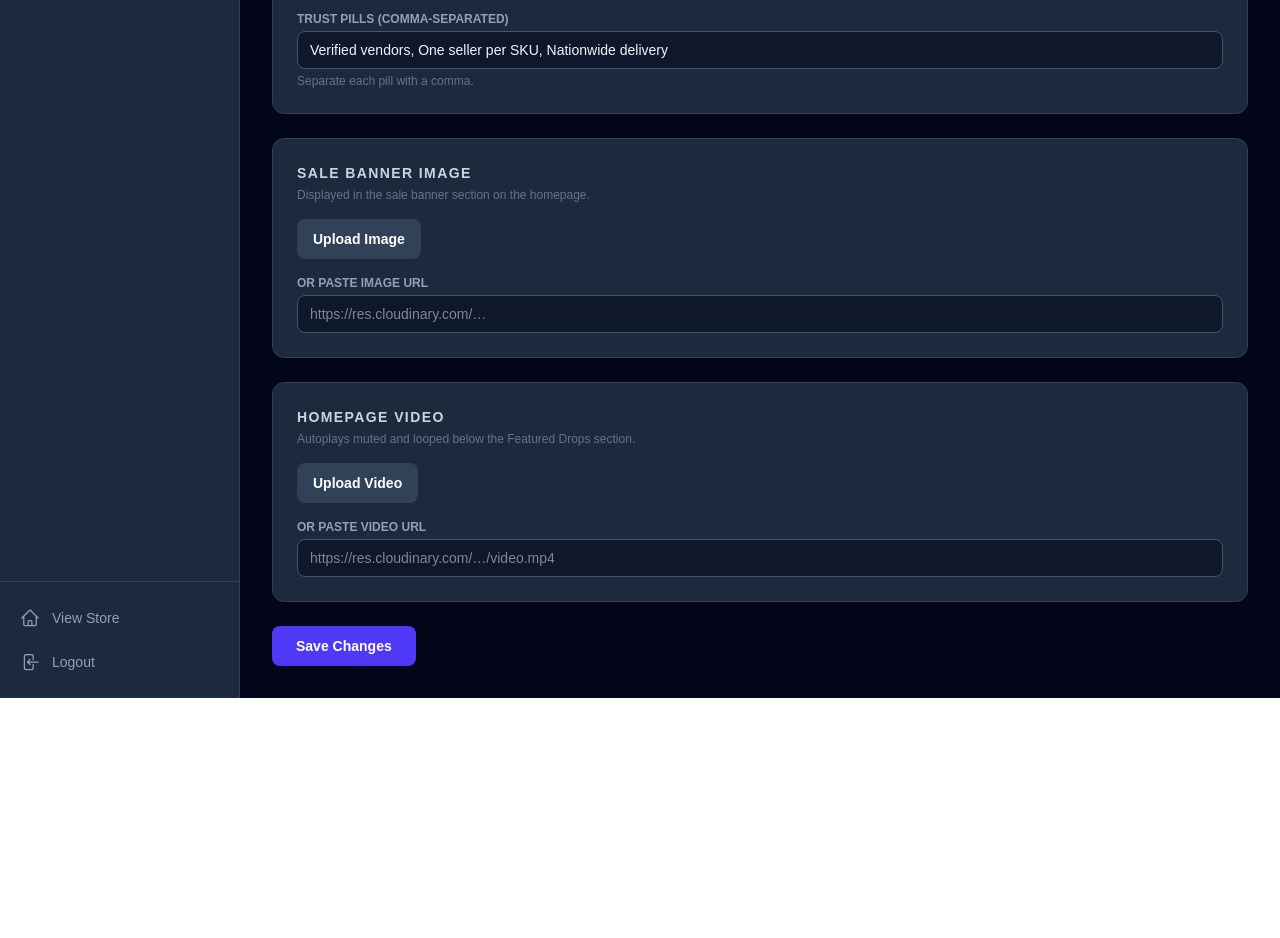
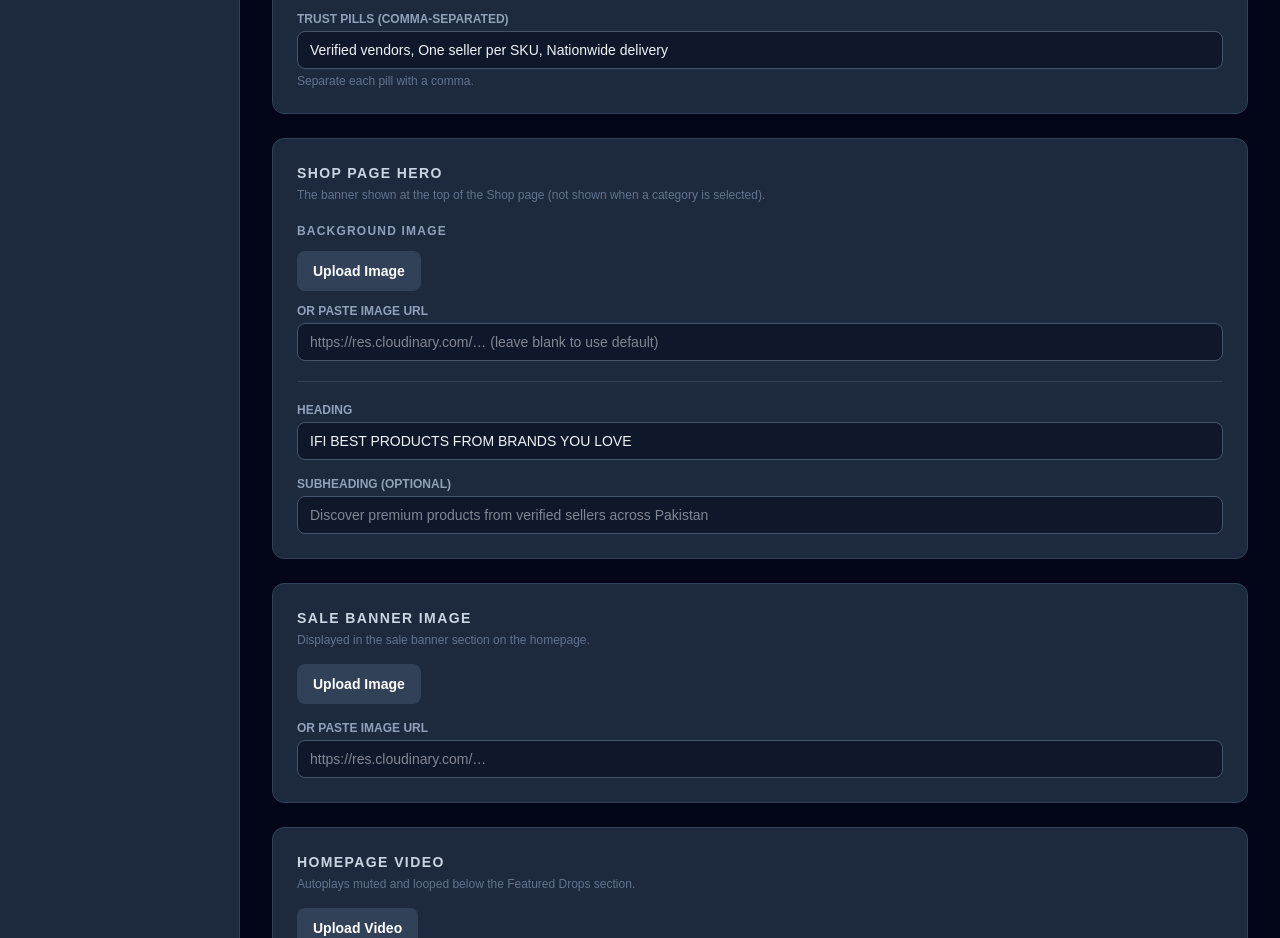
Before and after one commit to AbdlReman/ifiwatches, a Next.js app: page /admin/homepage-content in a window 1280 px wide. Shown: the part 900-1838 px from the top of the page. Before the commit the page ends 1598 px from the top, so only its background shows below. Built offline with nearby package versions, Linux system fonts and the light colour scheme; no server answers.

Commit message:
make shop hero dynamic

```diff
--- a/app/(public)/shop/ShopClient.tsx
+++ b/app/(public)/shop/ShopClient.tsx
@@ -36,12 +36,16 @@ function categoriesOf(product: IProduct): string[] {
   return product.category ? [product.category] : [];
 }
 
+type ShopHero = { image?: string; heading?: string; subheading?: string };
+
 export default function ShopClient({
   products,
   subCategoriesByCategory = {},
+  shopHero,
 }: {
   products: IProduct[];
   subCategoriesByCategory?: Record<string, string[]>;
+  shopHero?: ShopHero;
 }) {
   const searchParams = useSearchParams();
   const pathname = usePathname();
@@ -213,7 +217,9 @@ export default function ShopClient({
           <>
             <div
               className="absolute inset-0 bg-cover bg-center bg-no-repeat"
-              style={{ backgroundImage: `url(${siteConfig.images.hero})` }}
+              style={{
+                backgroundImage: `url(${shopHero?.image || siteConfig.images.hero})`,
+              }}
               aria-hidden="true"
             />
             <div className="absolute inset-0 bg-black/55" aria-hidden="true" />
@@ -247,12 +253,19 @@ export default function ShopClient({
                 : "text-zinc-900")
             }
           >
-            {category !== "All" ? category : <>IFI BEST PRODUCTS FROM <br />BRANDS YOU LOVE</>}
+            {category !== "All"
+              ? category
+              : (shopHero?.heading || "IFI BEST PRODUCTS FROM BRANDS YOU LOVE")}
           </h1>
+          {category === "All" && shopHero?.subheading && (
+            <p className="mt-3 max-w-xl text-sm leading-relaxed text-white/85 drop-shadow-[0_1px_8px_rgba(0,0,0,0.6)]">
+              {shopHero.subheading}
+            </p>
+          )}
           <p
             className={
               "mt-2 text-sm " +
-              (category === "All" ? "text-white/80" : "text-zinc-600")
+              (category === "All" ? "text-white/70" : "text-zinc-600")
             }
           >
             {filtered.length} products
--- a/app/admin/homepage-content/HomePageContentClient.tsx
+++ b/app/admin/homepage-content/HomePageContentClient.tsx
@@ -6,6 +6,18 @@ import { useEffect, useRef, useState } from "react";
 const inputCls =
   "w-full bg-slate-900 border border-slate-600 text-slate-100 rounded-lg px-3 py-2 text-sm focus:outline-none focus:ring-2 focus:ring-indigo-500";
 const labelCls = "block text-slate-400 text-xs font-semibold uppercase mb-1";
+
+type ShopHeroState = {
+  image: string;
+  heading: string;
+  subheading: string;
+};
+
+const DEFAULT_SHOP_HERO: ShopHeroState = {
+  image: "",
+  heading: "IFI BEST PRODUCTS FROM BRANDS YOU LOVE",
+  subheading: "",
+};
 
 type HeroState = {
   image: string;
@@ -38,10 +50,12 @@ export default function HomePageContentClient() {
   const [saleImage, setSaleImage] = useState("");
   const [videoUrl, setVideoUrl] = useState("");
   const [hero, setHero] = useState<HeroState>(DEFAULT_HERO);
+  const [shopHero, setShopHero] = useState<ShopHeroState>(DEFAULT_SHOP_HERO);
   const [loading, setLoading] = useState(true);
   const [saving, setSaving] = useState(false);
   const [imgUploading, setImgUploading] = useState(false);
   const [heroImgUploading, setHeroImgUploading] = useState(false);
+  const [shopHeroImgUploading, setShopHeroImgUploading] = useState(false);
   const [vidUploading, setVidUploading] = useState(false);
   const [vidProgress, setVidProgress] = useState(0);
   const [error, setError] = useState("");
@@ -49,6 +63,7 @@ export default function HomePageContentClient() {
   const [success, setSuccess] = useState(false);
   const imgFileRef = useRef<HTMLInputElement>(null);
   const heroImgFileRef = useRef<HTMLInputElement>(null);
+  const shopHeroImgFileRef = useRef<HTMLInputElement>(null);
   const vidFileRef = useRef<HTMLInputElement>(null);
 
   useEffect(() => {
@@ -59,6 +74,12 @@ export default function HomePageContentClient() {
         if (!res.ok) throw new Error(data.error || "Failed to load");
         setSaleImage(data.content?.saleImage ?? "");
         setVideoUrl(data.content?.videoUrl ?? "");
+        const sh = data.content?.shopHero ?? {};
+        setShopHero({
+          image: sh.image ?? "",
+          heading: sh.heading ?? DEFAULT_SHOP_HERO.heading,
+          subheading: sh.subheading ?? "",
+        });
         const h = data.content?.hero ?? {};
         setHero({
           image: h.image ?? "",
@@ -83,9 +104,10 @@ export default function HomePageContentClient() {
     load();
   }, []);
 
-  const uploadImage = async (file: File, target: "sale" | "hero") => {
+  const uploadImage = async (file: File, target: "sale" | "hero" | "shopHero") => {
     if (target === "sale") setImgUploading(true);
-    else setHeroImgUploading(true);
+    else if (target === "hero") setHeroImgUploading(true);
+    else setShopHeroImgUploading(true);
     setError("");
     try {
       const form = new FormData();
@@ -95,12 +117,14 @@ export default function HomePageContentClient() {
       const data = await res.json();
       if (!res.ok) throw new Error(data.error || "Upload failed");
       if (target === "sale") setSaleImage(data.urls[0] ?? "");
-      else setHero((prev) => ({ ...prev, image: data.urls[0] ?? "" }));
+      else if (target === "hero") setHero((prev) => ({ ...prev, image: data.urls[0] ?? "" }));
+      else setShopHero((prev) => ({ ...prev, image: data.urls[0] ?? "" }));
     } catch (e) {
       setError(e instanceof Error ? e.message : "Image upload failed");
     } finally {
       if (target === "sale") setImgUploading(false);
-      else setHeroImgUploading(false);
+      else if (target === "hero") setHeroImgUploading(false);
+      else setShopHeroImgUploading(false);
     }
   };
 
@@ -194,6 +218,11 @@ export default function HomePageContentClient() {
             secondaryBtnText: hero.secondaryBtnText,
             secondaryBtnHref: hero.secondaryBtnHref,
             pills,
+          },
+          shopHero: {
+            image: shopHero.image,
+            heading: shopHero.heading,
+            subheading: shopHero.subheading,
           },
         }),
       });
@@ -404,6 +433,83 @@ export default function HomePageContentClient() {
             </div>
           </div>
 
+          {/* ── Shop Page Hero ── */}
+          <div className="bg-slate-800 border border-slate-700 rounded-xl p-6 space-y-5">
+            <div>
+              <h2 className="text-sm font-bold uppercase tracking-widest text-slate-300">Shop Page Hero</h2>
+              <p className="text-slate-500 text-xs mt-1">
+                The banner shown at the top of the Shop page (not shown when a category is selected).
+              </p>
+            </div>
+
+            {/* Shop hero background image */}
+            <div className="space-y-3">
+              <h3 className="text-xs font-semibold uppercase tracking-widest text-slate-400">Background Image</h3>
+              {shopHero.image && (
+                <div className="relative group w-full max-w-lg overflow-hidden rounded-lg border border-slate-600 aspect-[16/7]">
+                  {/* eslint-disable-next-line @next/next/no-img-element */}
+                  <img src={shopHero.image} alt="Shop hero preview" className="w-full h-full object-cover" />
+                  <button
+                    type="button"
+                    onClick={() => setShopHero((prev) => ({ ...prev, image: "" }))}
+                    className="absolute top-2 right-2 bg-red-600 hover:bg-red-700 text-white text-xs px-3 py-1 rounded-md opacity-0 group-hover:opacity-100 transition-opacity"
+                  >
+                    Remove
+                  </button>
+                </div>
+              )}
+              <input
+                ref={shopHeroImgFileRef}
+                type="file"
+                accept="image/*"
+                className="sr-only"
+                onChange={(e) => { const f = e.target.files?.[0]; if (f) uploadImage(f, "shopHero"); e.target.value = ""; }}
+                disabled={shopHeroImgUploading}
+              />
+              <button
+                type="button"
+                onClick={() => shopHeroImgFileRef.current?.click()}
+                disabled={shopHeroImgUploading}
+                className="bg-slate-700 hover:bg-slate-600 disabled:opacity-50 text-white text-sm font-semibold px-4 py-2.5 rounded-lg transition-colors"
+              >
+                {shopHeroImgUploading ? "Uploading…" : shopHero.image ? "Replace Image" : "Upload Image"}
+              </button>
+              <div>
+                <label className={labelCls}>Or paste image URL</label>
+                <input
+                  className={inputCls}
+                  type="url"
+                  value={shopHero.image}
+                  onChange={(e) => setShopHero((prev) => ({ ...prev, image: e.target.value }))}
+                  placeholder="https://res.cloudinary.com/… (leave blank to use default)"
+                />
+              </div>
+            </div>
+
+            <div className="border-t border-slate-700 pt-5 grid grid-cols-1 gap-4">
+              <div>
+                <label className={labelCls}>Heading</label>
+                <input
+                  className={inputCls}
+                  type="text"
+                  value={shopHero.heading}
+                  onChange={(e) => setShopHero((prev) => ({ ...prev, heading: e.target.value }))}
+                  placeholder="IFI BEST PRODUCTS FROM BRANDS YOU LOVE"
+                />
+              </div>
+              <div>
+                <label className={labelCls}>Subheading (optional)</label>
+                <input
+                  className={inputCls}
+                  type="text"
+                  value={shopHero.subheading}
+                  onChange={(e) => setShopHero((prev) => ({ ...prev, subheading: e.target.value }))}
+                  placeholder="Discover premium products from verified sellers across Pakistan"
+                />
+              </div>
+            </div>
+          </div>
+
           {/* ── Sale Image ── */}
           <div className="bg-slate-800 border border-slate-700 rounded-xl p-6 space-y-4">
             <div>
@@ -553,7 +659,7 @@ export default function HomePageContentClient() {
 
           <button
             type="submit"
-            disabled={saving || imgUploading || heroImgUploading || vidUploading}
+            disabled={saving || imgUploading || heroImgUploading || shopHeroImgUploading || vidUploading}
             className="bg-indigo-600 hover:bg-indigo-700 disabled:opacity-50 text-white font-semibold px-6 py-2.5 rounded-lg text-sm"
           >
             {saving ? "Saving…" : "Save Changes"}
--- a/app/api/admin/homepage-content/route.ts
+++ b/app/api/admin/homepage-content/route.ts
@@ -19,15 +19,14 @@ export async function PUT(req: NextRequest) {
   if (!auth.ok) return auth.response;
 
   await connectDB();
-  const { saleImage, videoUrl, hero } = await req.json();
+  const { saleImage, videoUrl, hero, shopHero } = await req.json();
 
   const update: Record<string, unknown> = {
     saleImage: saleImage ?? "",
     videoUrl: videoUrl ?? "",
   };
-  if (hero !== undefined) {
-    update.hero = hero;
-  }
+  if (hero !== undefined) update.hero = hero;
+  if (shopHero !== undefined) update.shopHero = shopHero;
 
   const doc = await HomePageContent.findOneAndUpdate({}, update, {
     new: true,
--- a/models/HomePageContent.ts
+++ b/models/HomePageContent.ts
@@ -23,11 +23,21 @@ const HeroSchema = new Schema(
   { _id: false }
 );
 
+const ShopHeroSchema = new Schema(
+  {
+    image: { type: String, default: "" },
+    heading: { type: String, default: "IFI BEST PRODUCTS FROM BRANDS YOU LOVE" },
+    subheading: { type: String, default: "" },
+  },
+  { _id: false }
+);
+
 const HomePageContentSchema = new Schema(
   {
     saleImage: { type: String, default: "" },
     videoUrl: { type: String, default: "" },
     hero: { type: HeroSchema, default: () => ({}) },
+    shopHero: { type: ShopHeroSchema, default: () => ({}) },
   },
   { timestamps: true }
 );
```
Also changed, not shown: app/(public)/shop/page.tsx (+12 -2 lines).
